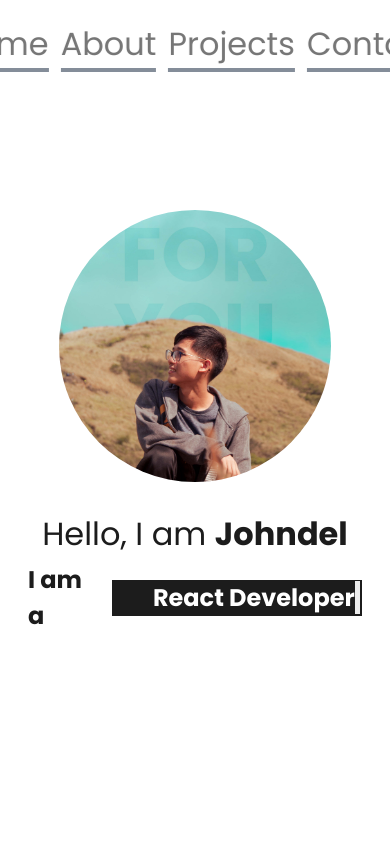
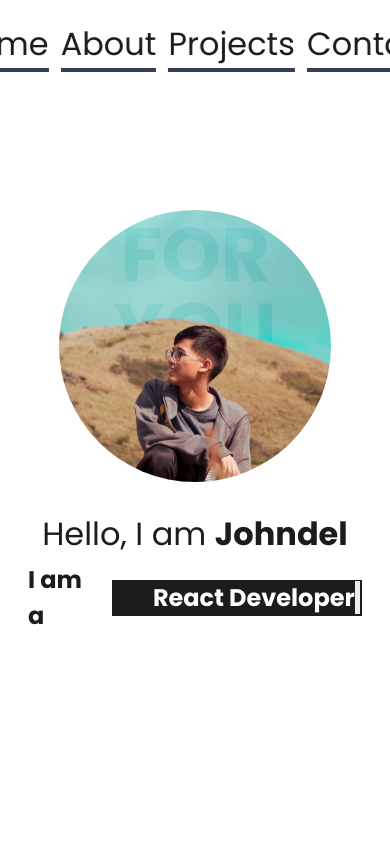
Before and after one commit to cooldragon12/johndel-portfolio, a Next.js app: page / in a window 390 px wide. Shown: the top 844 px of the page. Built offline with nearby package versions, Linux system fonts and the light colour scheme.

Commit message:
removed extra page

```diff
--- a/src/components/Navigation/NavBar.tsx
+++ b/src/components/Navigation/NavBar.tsx
@@ -24,7 +24,7 @@ const NavItem = ({ href, children, active }: { href: string; children: React.Rea
                 <span className={`${active?"w-full":"w-[1rem]"} group-hover:w-full  h-1 bg-slate-700 transition-all`}/>
             </motion.li>
             <motion.li
-                className={`group lg:hidden flex flex-col justify-end items-end opacity-60 active:opacity-100 hover:opacity-100`}
+                className={`${active?"opacity-100":"opacity-60"} group lg:hidden flex flex-col justify-end items-end active:opacity-100 hover:opacity-100`}
             >
                 <Link className={`${active?"text-[2rem]":"text-[1.5rem]"} group-hover:text-[2rem] transition-all duration-50 ease-in-out`} href={href}>{children}</Link>
                 <span className={`${active?"w-full":"w-[1rem]"} group-hover:w-full  h-1 bg-slate-700 transition-all`}/>
```
Also changed, not shown: src/app/project/page.tsx (deleted).
